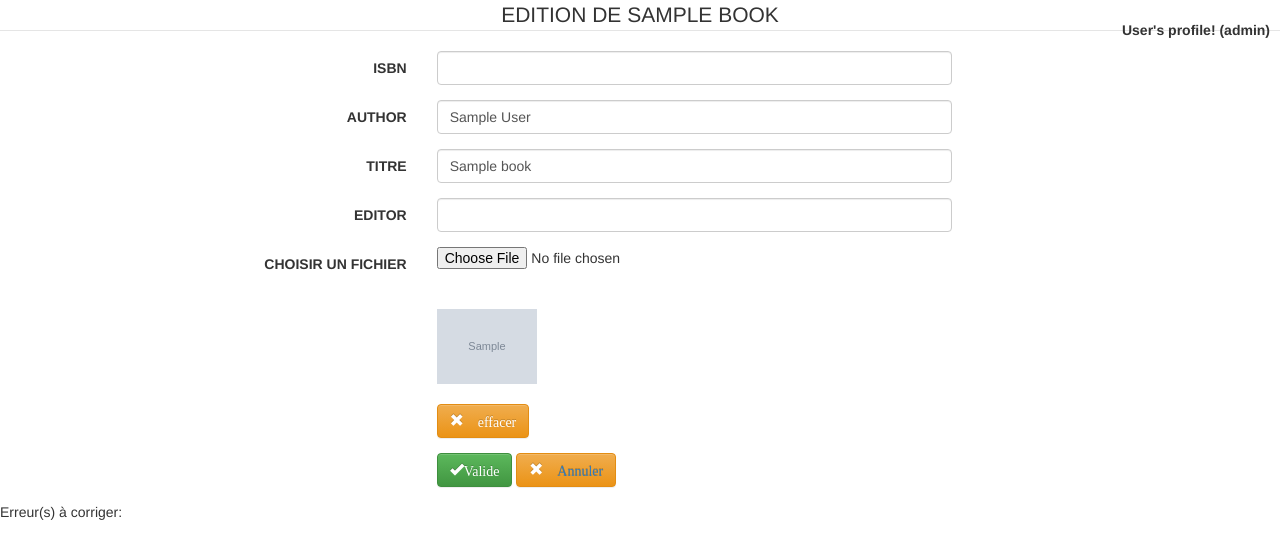
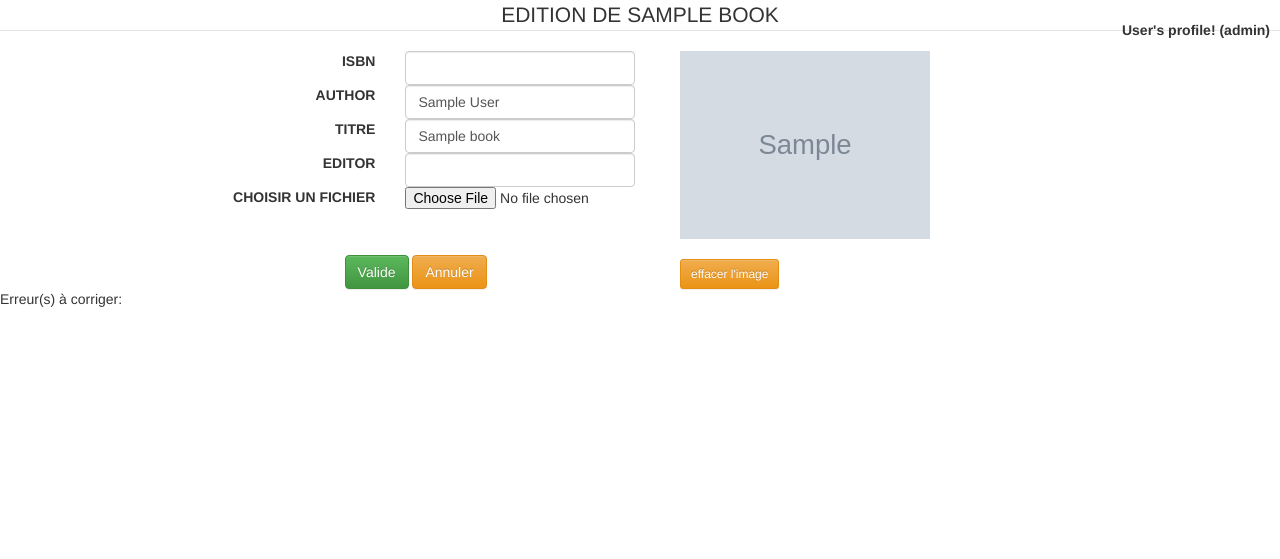
Before and after one commit to Nodiryps/online_library, a PHP site: the page made by view/view_edit_book.php in a window 1280 px wide. Shown: the top 559 px of the page. Run offline with PHP 8.4, Linux system fonts and the light colour scheme; the template is opened without the code that fills it: most values are stand-ins (such as "Sample title", 1, 10 or a date in 2020); grey boxes marked "Sample" are stand-in pictures; data that the repository does not hold is empty.

Commit message:
+editBook => rafraichi qd on efface mais pas qd on upload +un peu de style

```diff
--- a/controller/ControllerMain.php
+++ b/controller/ControllerMain.php
@@ -70,7 +70,7 @@ class ControllerMain extends Controller {
                $this->log_user($member);
             }
         }
-        (new View("signup"))->show(array("username" => $username, "password" => $password, "password_confirm" => $password_confirm,"fullname"=>$fullname,"email"=>$email,"birthdate"=>$birthdate, "errors" => $errors));
+        (new View("signu v p"))->show(array("username" => $username, "password" => $password, "password_confirm" => $password_confirm,"fullname"=>$fullname,"email"=>$email,"birthdate"=>$birthdate, "errors" => $errors));
     }
 
 
--- a/view/view_edit_book.php
+++ b/view/view_edit_book.php
@@ -28,15 +28,16 @@
             </div>
         </nav>
 
-        <form class="form-horizontal" action="book/edit_book" method="post" enctype="multipart/form-data">
+    <legend class="text-center">EDITION DE <?= strtoupper($book->title) ?> </legend>
+    <div class="container row">
+
+        <div class="col-lg-offset-2 col-lg-5">
+            <form class="text-right" action="book/edit_book" method="post" enctype="multipart/form-data">
                 <fieldset>
-
-                <legend class="text-center">EDITION DE <?= strtoupper($book->title) ?> </legend>
-
                     <!-- Text input-->
                     <div class="form-group">
-                    <label class="col-md-4 control-label" for="ISBN">ISBN</label>
-                    <div class="col-md-5">
+                        <label class="col-lg-5 control-label" for="ISBN">ISBN</label>
+                        <div class="col-lg-7">
                             <input id="ISBN" name="isbn" type="text"
                                    class="form-control input-md" value="<?= ControllerBook::isbn_format_EAN_13($book->isbn) ?>">
                         </div>
@@ -44,8 +45,8 @@
 
                     <!-- Text input-->
                     <div class="form-group">
-                    <label class="col-md-4 control-label" for="textinput">AUTHOR</label>
-                    <div class="col-md-5">
+                        <label class="col-lg-5 control-label" for="textinput">AUTHOR</label>
+                        <div class="col-lg-7">
                             <input id="textinput" name="author" type="text"
                                    class="form-control input-md" value="<?= $book->author ?>">
                         </div>
@@ -53,8 +54,8 @@
 
                     <!-- Text input-->
                     <div class="form-group">
-                    <label class="col-md-4 control-label" for="TITRE">TITRE</label>
-                    <div class="col-md-5">
+                        <label class="col-lg-5 control-label" for="TITRE">TITRE</label>
+                        <div class="col-lg-7">
                             <input id="textinput" name="title" type="text"
                                    class="form-control input-md" value="<?= $book->title ?>">
                         </div>
@@ -62,8 +63,8 @@
 
                     <!-- Text input-->
                     <div class="form-group">
-                    <label class="col-md-4 control-label" for="textinput">EDITOR</label>
-                    <div class="col-md-5">
+                        <label class="col-lg-5 control-label" for="textinput">EDITOR</label>
+                        <div class="col-lg-7">
                             <input id="textinput" name="editor" type="text"
                                    class="form-control input-md" value="<?= $book->editor ?>">
                         </div>
@@ -71,42 +72,52 @@
 
                     <!-- File Button -->
                     <div class="form-group">
-                    <label class="col-md-4 control-label" for="picture">CHOISIR UN FICHIER</label>
-                    <div class="col-md-4">
+                        <label class="col-lg-5 control-label" for="picture">CHOISIR UN FICHIER</label>
+                        <div class="col-lg-7">
                             <input id="picture" name="picture" class="input-file" type="file" accept="image/x-png, image/gif, image/jpeg">
                             <br><br>
-                          <?php if(!empty($book->picture)): ?>
-                            <img src='uploads/<?= $book->picture?>' width="100" alt="Book image">
-                            <br><br>
-                       <?php else:?>
-                            <img src='uploads/images.png' width="100" alt="Book image">
-                            <br><br>
-                            <?php endif;?>
-                        <button  name="delimage" class="btn btn-warning">
-                            <span class="glyphicon glyphicon-remove"> effacer</span>
-                        </button>
+
+
                         </div>
                     </div>
 
                     <div class="form-group">
-                    <label class="col-md-4 control-label" for="idbook"></label>
+                        <label class="col-lg-5 control-label" for="idbook"></label>
                         <div class="col-md-8">
                             <input type="hidden" name="idbook" value="<?= $book->id ?>">
                             <button id="idbook" class="btn btn-success"  type="submit">
-                            <span class="glyphicon glyphicon-ok">Valide</span>
+                                <span>Valide</span>
                             </button>
 
-                        <button id="button2id" name="button2id" class="btn btn-warning" type="submit">
-                            <span class="glyphicon glyphicon-remove">
-                                <a href="book/index" alt="book manager" >Annuler</a>
-                            </span>
-                        </button>
+                            <a href="book/index" alt="book manager" class="btn btn-warning">Annuler</a>
                         </div>
                     </div>
                 </fieldset>
             </form>
+        </div>
+
+        <div class="col-lg-4">
+            <?php if (!empty($book->picture)): ?>
+                <img src='uploads/<?= $book->picture ?>' width="250" alt="Book image">
+                <br><br>
+            <?php else: ?>
+                <img src='uploads/images.png' width="250" alt="Book image">
+                <br><br>
+            <?php endif; ?>
+            <form action="book/edit_book" method="post">
+                <input type="hidden" name="delimageH" value="<?= $book->id?>">
+                <button  name="delimage" class="btn btn-sm btn-warning" type="submit">
+                    <span>effacer l'image</span>
+                </button>
+            </form>
+        </div>
+
+    </div>
+
+
+
+    <div class='errors'>
         <?php if ($errors !== []): ?>
-            <div class='errors'>
             <p>Erreur(s) à corriger:</p>
             <ul>
                 <?php foreach ($errors as $error): ?>
```
Also changed, not shown: controller/ControllerBook.php (+25 -13 lines), model/Book.php (+11 -0 lines), view/view_book_detail.php (+39 -18 lines), img/img_livres/Harrys Potter à l Ecole des Sorciers.jpg (added), img/img_livres/La Danse de la Colere.jpg (added), img/img_livres/Les Fleurs du Male.jpg (added), img/img_livres/Madame Bovary.jpg (added), img/img_livres/Mobyz Dick.jpg (added), img/img_livres/Peter Pan.jpg (added), img/img_livres/The Stranger.jpg (added), img/img_livres/To Kill a Mockingbird.jpg (added), img/img_livres/images.png (added), uploads/.jpg (deleted), uploads/Koala.jpg (deleted), 1 more files, 2 other files. Lines whose indentation alone changed are shown as unchanged.
